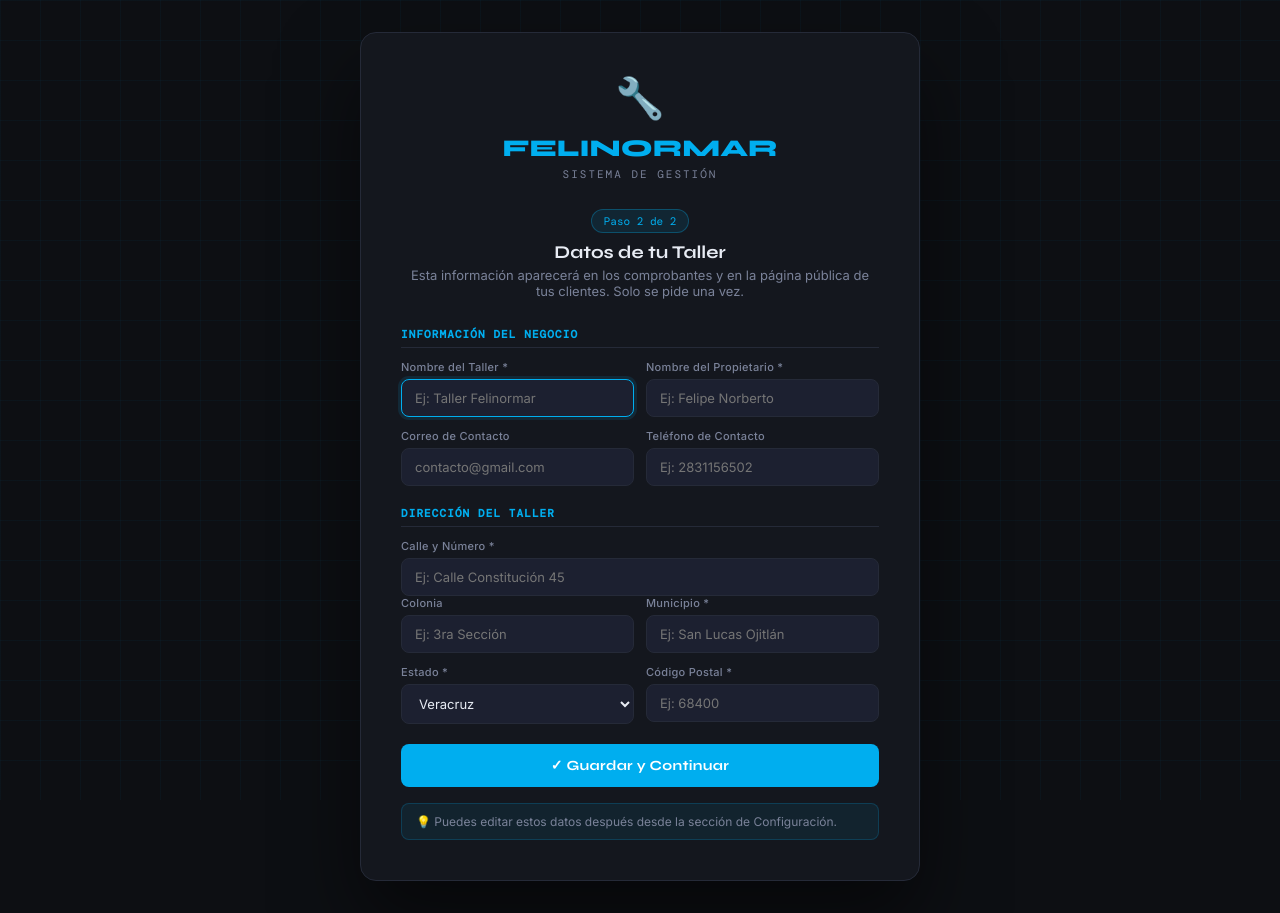
After one commit to FeliNormar/taller_felinormar, a Flask app: page /onboarding in a window 1280 px wide. The commit adds this page. Run offline with Flask 3, Linux system fonts and the light colour scheme; data that the repository does not hold is empty.

Commit message:
feat: onboarding datos del taller - tabla configuracion, flujo setup->onboarding->login, sin bucles

```diff
--- a/app/models/database.py
+++ b/app/models/database.py
@@ -123,8 +123,35 @@ def init_db():
         )
     ''')
 
-    # NO crear usuario admin por defecto
-    # El usuario se crea en la instalación inicial (/setup)
+    # Tabla de configuración del taller
+    c.execute('''
+        CREATE TABLE IF NOT EXISTS configuracion (
+            id               INTEGER PRIMARY KEY DEFAULT 1,
+            nombre_taller    TEXT NOT NULL DEFAULT '',
+            nombre_propietario TEXT NOT NULL DEFAULT '',
+            email            TEXT NOT NULL DEFAULT '',
+            telefono         TEXT NOT NULL DEFAULT '',
+            calle            TEXT NOT NULL DEFAULT '',
+            colonia          TEXT NOT NULL DEFAULT '',
+            municipio        TEXT NOT NULL DEFAULT '',
+            estado           TEXT NOT NULL DEFAULT '',
+            cp               TEXT NOT NULL DEFAULT '',
+            completado       INTEGER NOT NULL DEFAULT 0
+        )
+    ''')
+
+    # Si ya hay usuarios pero no hay configuración, crear una por defecto marcada como completada
+    # (para no interrumpir instalaciones existentes)
+    user_count = c.execute("SELECT COUNT(*) FROM usuarios").fetchone()[0]
+    cfg_count  = c.execute("SELECT COUNT(*) FROM configuracion").fetchone()[0]
+    if user_count > 0 and cfg_count == 0:
+        c.execute('''
+            INSERT INTO configuracion
+            (id, nombre_taller, nombre_propietario, email, telefono,
+             calle, colonia, municipio, estado, cp, completado)
+            VALUES (1, 'Taller Felinormar', 'Admin', '', '',
+                    '', '', 'Nuevo Ixcatlán', 'Veracruz', '', 1)
+        ''')
 
     # Reparaciones de ejemplo
     count = c.execute("SELECT COUNT(*) FROM reparaciones").fetchone()[0]
--- a/app/routes/ordenes.py
+++ b/app/routes/ordenes.py
@@ -261,7 +261,8 @@ def status_publico(folio):
         evidencias = conn.execute(
             "SELECT * FROM evidencias WHERE folio=? ORDER BY id ASC", (folio,)
         ).fetchall()
-    return render_template('status_publico.html', orden=orden, folio=folio, evidencias=evidencias)
+    config = conn.execute("SELECT * FROM configuracion WHERE id=1").fetchone()
+    return render_template('status_publico.html', orden=orden, folio=folio, evidencias=evidencias, config=config)
 
 
 @ordenes_bp.route('/orden/<folio>/evidencia', methods=['POST'])
--- /dev/null
+++ b/templates/onboarding.html
@@ -0,0 +1,148 @@
+<!DOCTYPE html>
+<html lang="es">
+<head>
+  <meta charset="UTF-8">
+  <meta name="viewport" content="width=device-width, initial-scale=1.0">
+  <title>Datos del Taller — Felinormar</title>
+  <link href="https://fonts.googleapis.com/css2?family=Syne:wght@700;800&family=DM+Mono:wght@400;500&family=Inter:wght@300;400;500&display=swap" rel="stylesheet">
+  <style>
+    *, *::before, *::after { box-sizing: border-box; margin: 0; padding: 0; }
+    body {
+      min-height: 100vh; background: #0d0f13; color: #e8ecf4;
+      font-family: 'Inter', sans-serif;
+      display: flex; align-items: center; justify-content: center;
+      padding: 2rem 1rem; position: relative; overflow-x: hidden;
+    }
+    body::before {
+      content: ''; position: fixed; inset: 0;
+      background-image:
+        linear-gradient(rgba(0,174,239,.04) 1px, transparent 1px),
+        linear-gradient(90deg, rgba(0,174,239,.04) 1px, transparent 1px);
+      background-size: 40px 40px; pointer-events: none;
+    }
+    .card {
+      background: #14171e; border: 1px solid #252a38; border-radius: 16px;
+      padding: 40px; width: 100%; max-width: 560px;
+      position: relative; z-index: 1; box-shadow: 0 40px 80px rgba(0,0,0,.5);
+    }
+    .brand { text-align: center; margin-bottom: 28px; }
+    .brand-icon { font-size: 40px; margin-bottom: 12px; }
+    .brand-name { font-family: 'Syne', sans-serif; font-weight: 800; font-size: 24px; color: #00AEEF; }
+    .brand-sub { font-family: 'DM Mono', monospace; font-size: 11px; letter-spacing: 2px; text-transform: uppercase; color: #7a8299; margin-top: 4px; }
+    .step-info { text-align: center; margin-bottom: 28px; }
+    .step-badge { display: inline-block; background: rgba(0,174,239,.1); border: 1px solid rgba(0,174,239,.3); color: #00AEEF; font-family: 'DM Mono', monospace; font-size: 11px; padding: 4px 12px; border-radius: 20px; margin-bottom: 8px; }
+    .step-title { font-family: 'Syne', sans-serif; font-size: 18px; font-weight: 700; margin-bottom: 4px; }
+    .step-desc { font-size: 13px; color: #7a8299; }
+    .section-label { font-size: 11px; font-weight: 600; color: #00AEEF; text-transform: uppercase; letter-spacing: .1em; font-family: 'DM Mono', monospace; margin: 20px 0 12px; padding-bottom: 6px; border-bottom: 1px solid #252a38; }
+    .form-grid { display: grid; grid-template-columns: 1fr 1fr; gap: 12px; }
+    .form-grid.full { grid-template-columns: 1fr; }
+    .form-group { display: flex; flex-direction: column; gap: 5px; }
+    label { font-size: 11px; font-weight: 500; color: #7a8299; letter-spacing: .3px; }
+    input, select {
+      background: #1c2030; border: 1px solid #252a38; border-radius: 8px;
+      color: #e8ecf4; padding: 10px 13px; font-size: 13px; font-family: inherit;
+      transition: border-color .15s, box-shadow .15s; width: 100%;
+    }
+    input:focus, select:focus { outline: none; border-color: #00AEEF; box-shadow: 0 0 0 3px rgba(0,174,239,.12); }
+    .btn { width: 100%; padding: 13px; background: #00AEEF; color: #fff; border: none; border-radius: 8px; font-size: 14px; font-weight: 700; font-family: 'Syne', sans-serif; cursor: pointer; margin-top: 20px; transition: background .15s; letter-spacing: .3px; }
+    .btn:hover { background: #0098D1; }
+    .msg-error { background: rgba(231,76,60,.12); border: 1px solid rgba(231,76,60,.3); color: #f87171; padding: 10px 14px; border-radius: 8px; font-size: 13px; margin-bottom: 16px; }
+    .msg-success { background: rgba(46,204,113,.12); border: 1px solid rgba(46,204,113,.3); color: #4ade80; padding: 10px 14px; border-radius: 8px; font-size: 13px; margin-bottom: 16px; }
+    .info-box { background: rgba(0,174,239,.08); border: 1px solid rgba(0,174,239,.2); border-radius: 8px; padding: 10px 14px; font-size: 12px; color: #7a8299; margin-top: 16px; }
+    @media (max-width: 480px) { .form-grid { grid-template-columns: 1fr; } .card { padding: 24px; } }
+  </style>
+</head>
+<body>
+  <div class="card">
+    <div class="brand">
+      <div class="brand-icon">🔧</div>
+      <div class="brand-name">FELINORMAR</div>
+      <div class="brand-sub">Sistema de Gestión</div>
+    </div>
+
+    <div class="step-info">
+      <div class="step-badge">Paso 2 de 2</div>
+      <div class="step-title">Datos de tu Taller</div>
+      <div class="step-desc">Esta información aparecerá en los comprobantes y en la página pública de tus clientes. Solo se pide una vez.</div>
+    </div>
+
+    {% with messages = get_flashed_messages(with_categories=true) %}
+      {% if messages %}
+        {% for category, message in messages %}
+          <div class="{{ 'msg-error' if category == 'error' else 'msg-success' }}">
+            {{ '⚠' if category == 'error' else '✓' }} {{ message }}
+          </div>
+        {% endfor %}
+      {% endif %}
+    {% endwith %}
+
+    <form method="POST">
+
+      <div class="section-label">Información del Negocio</div>
+      <div class="form-grid">
+        <div class="form-group">
+          <label>Nombre del Taller *</label>
+          <input type="text" name="nombre_taller" placeholder="Ej: Taller Felinormar" required autofocus>
+        </div>
+        <div class="form-group">
+          <label>Nombre del Propietario *</label>
+          <input type="text" name="nombre_propietario" placeholder="Ej: Felipe Norberto">
+        </div>
+        <div class="form-group">
+          <label>Correo de Contacto</label>
+          <input type="email" name="email" placeholder="contacto@gmail.com">
+        </div>
+        <div class="form-group">
+          <label>Teléfono de Contacto</label>
+          <input type="text" name="telefono" placeholder="Ej: 2831156502">
+        </div>
+      </div>
+
+      <div class="section-label">Dirección del Taller</div>
+      <div class="form-grid full">
+        <div class="form-group">
+          <label>Calle y Número *</label>
+          <input type="text" name="calle" placeholder="Ej: Calle Constitución 45" required>
+        </div>
+      </div>
+      <div class="form-grid">
+        <div class="form-group">
+          <label>Colonia</label>
+          <input type="text" name="colonia" placeholder="Ej: 3ra Sección">
+        </div>
+        <div class="form-group">
+          <label>Municipio *</label>
+          <input type="text" name="municipio" placeholder="Ej: San Lucas Ojitlán" required>
+        </div>
+        <div class="form-group">
+          <label>Estado *</label>
+          <select name="estado" required>
+            <option value="">— Seleccionar —</option>
+            <option>Aguascalientes</option><option>Baja California</option><option>Baja California Sur</option>
+            <option>Campeche</option><option>Chiapas</option><option>Chihuahua</option>
+            <option>Ciudad de México</option><option>Coahuila</option><option>Colima</option>
+            <option>Durango</option><option>Estado de México</option><option>Guanajuato</option>
+            <option>Guerrero</option><option>Hidalgo</option><option>Jalisco</option>
+            <option>Michoacán</option><option>Morelos</option><option>Nayarit</option>
+            <option>Nuevo León</option><option>Oaxaca</option><option>Puebla</option>
+            <option>Querétaro</option><option>Quintana Roo</option><option>San Luis Potosí</option>
+            <option>Sinaloa</option><option>Sonora</option><option>Tabasco</option>
+            <option>Tamaulipas</option><option>Tlaxcala</option><option selected>Veracruz</option>
+            <option>Yucatán</option><option>Zacatecas</option>
+          </select>
+        </div>
+        <div class="form-group">
+          <label>Código Postal *</label>
+          <input type="text" name="cp" placeholder="Ej: 68400" maxlength="5" required>
+        </div>
+      </div>
+
+      <button type="submit" class="btn">✓ Guardar y Continuar</button>
+    </form>
+
+    <div class="info-box">
+      💡 Puedes editar estos datos después desde la sección de Configuración.
+    </div>
+  </div>
+</body>
+</html>
```
Also changed, not shown: app/__init__.py (+51 -4 lines), templates/status_publico.html (+5 -4 lines).
